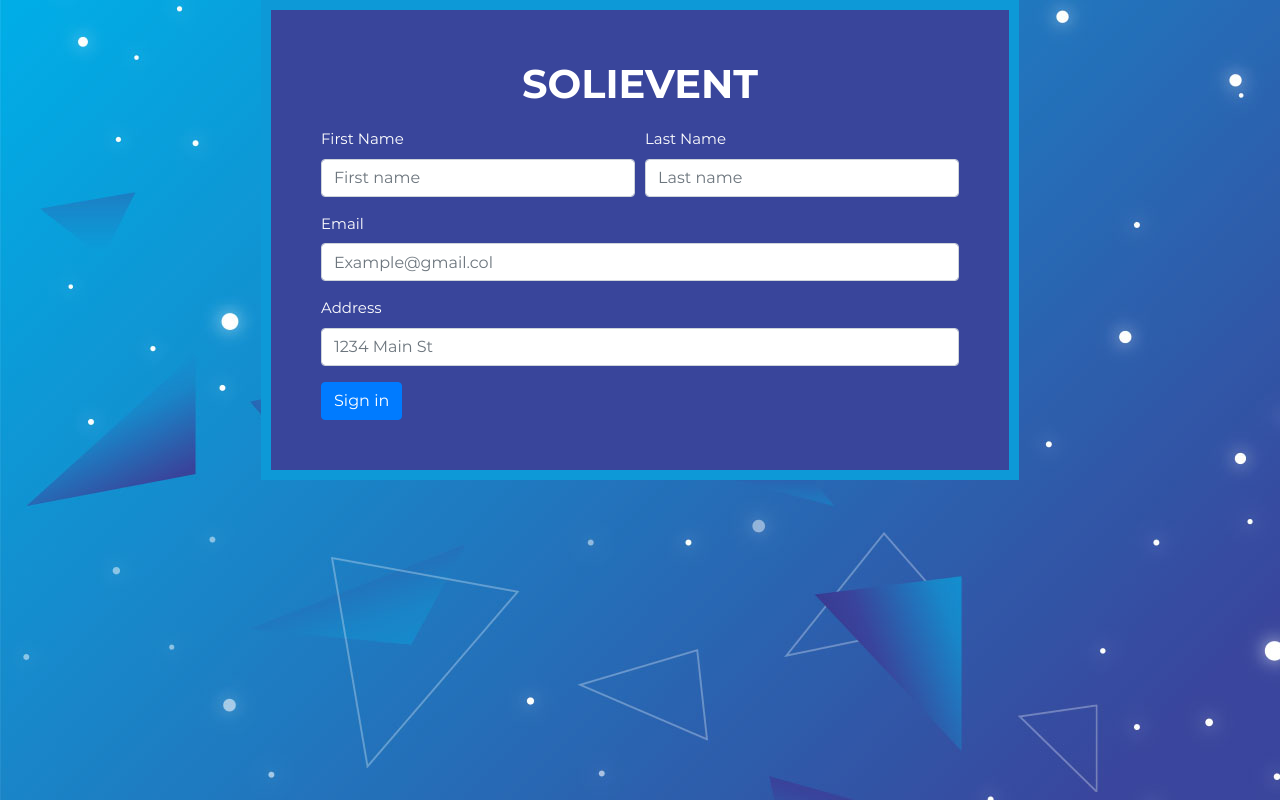
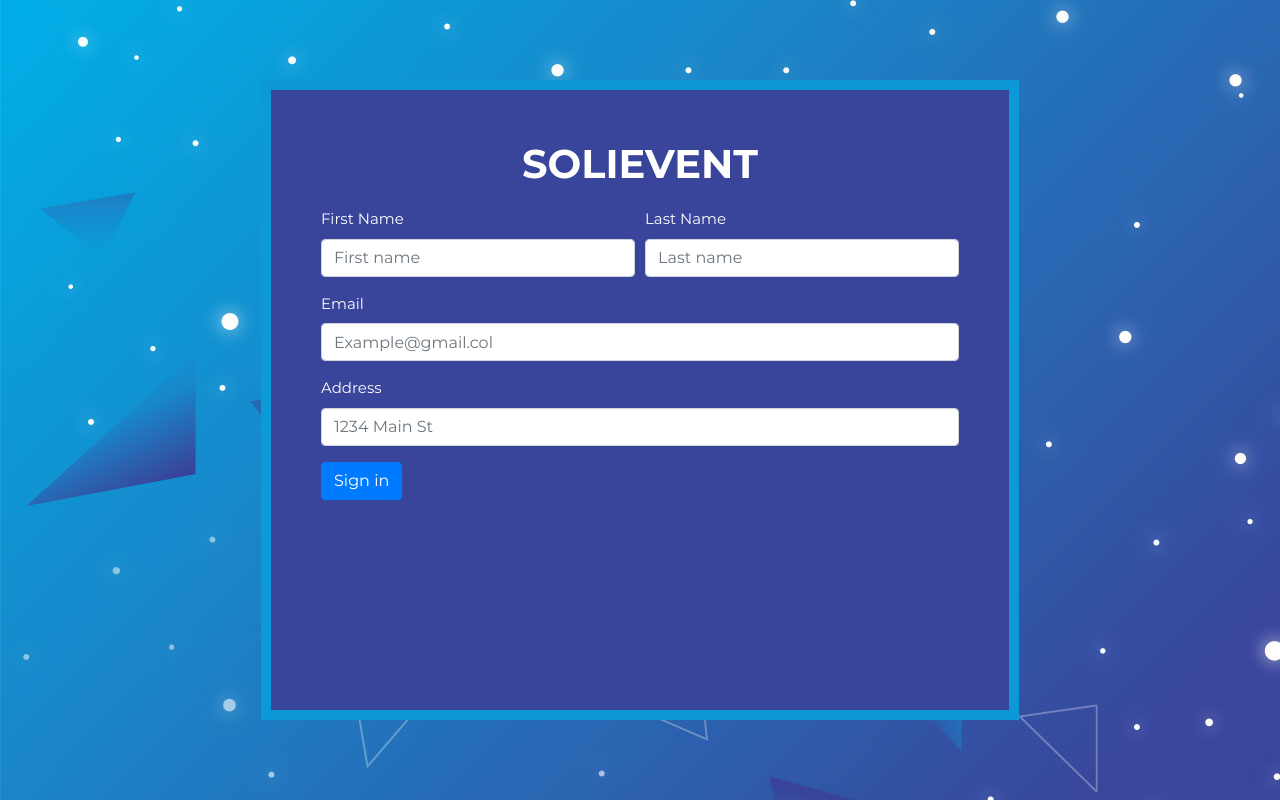
Before and after one commit to AKHRIFJaafar/Projet-3_Formulaire-Inscription, a PHP site: page / in a window 1280 px wide. Run offline with PHP 8.4, Linux system fonts and the light colour scheme.

Commit message:
Save Changes

```diff
--- a/Réalisation -Code Source/css/style.css
+++ b/Réalisation -Code Source/css/style.css
@@ -24,6 +24,8 @@ body {
   background: #39459b;
   border: 10px solid #0d99d7;
   padding: 50px;
+  height: 80vh;
+  margin-top: 10vh;
 }
 
 h3 {
```
